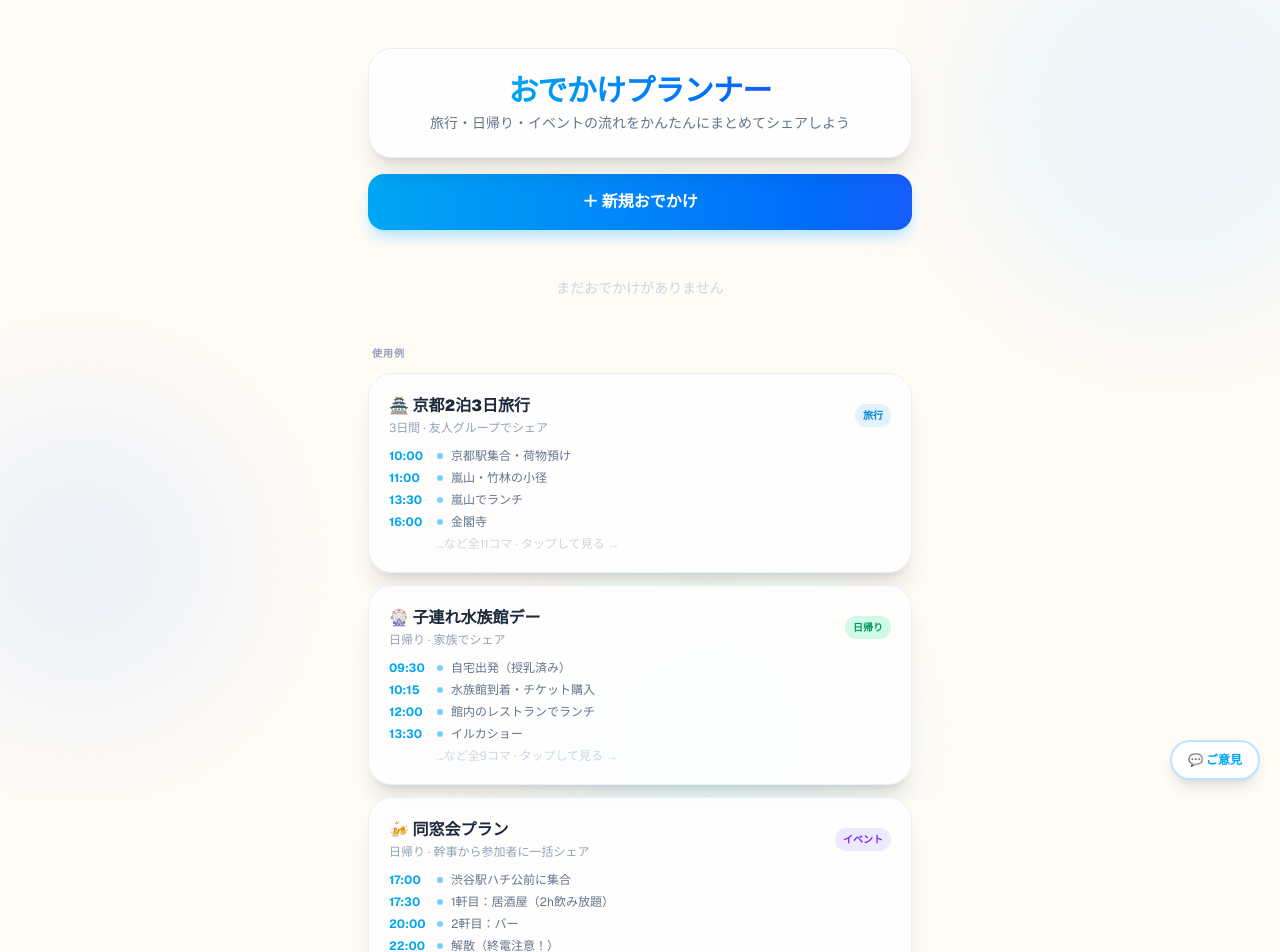
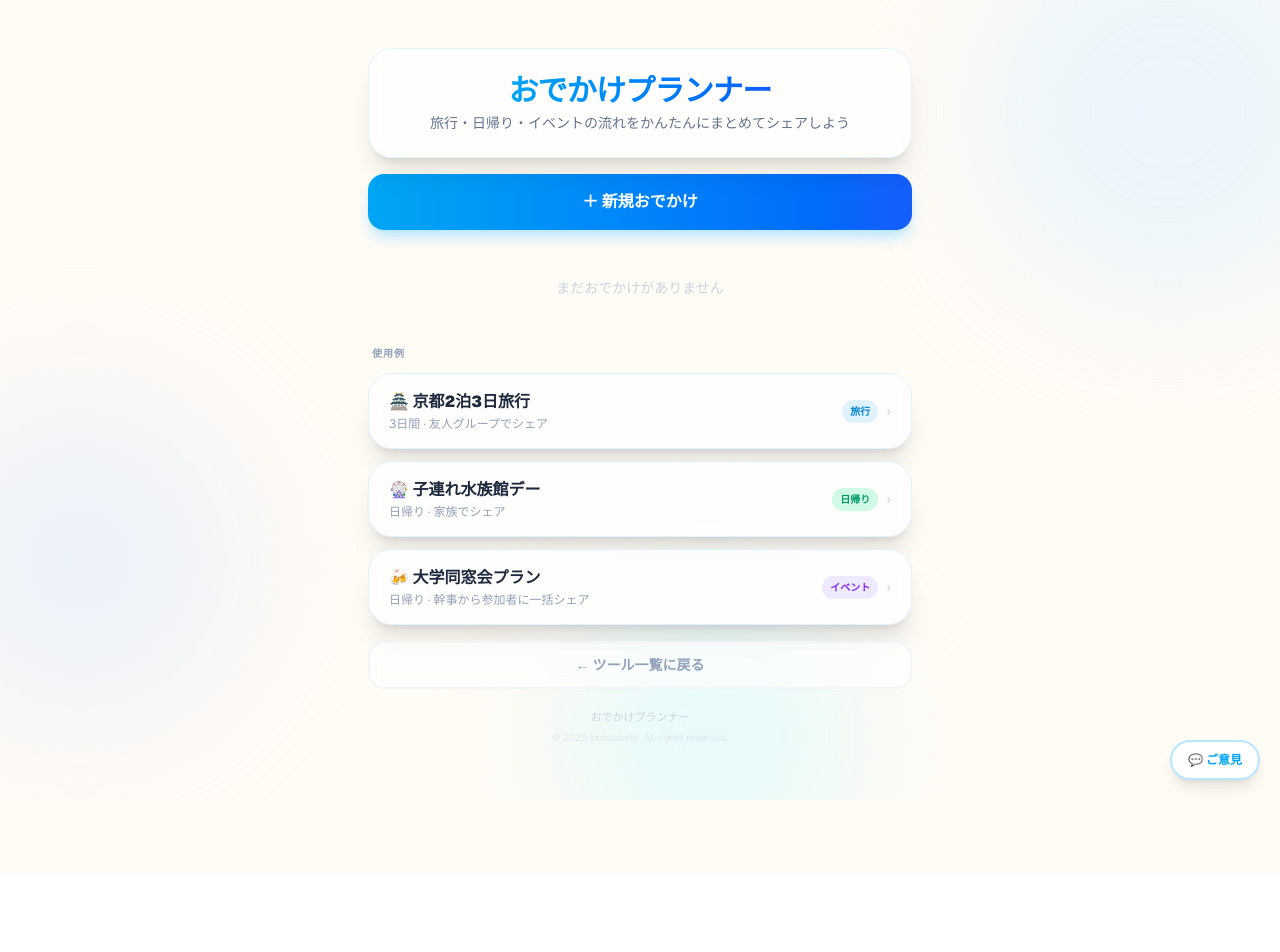
Before and after one commit to bobzabeth/bobzabeth-tools, a Next.js app: page /plan in a window 1280 px wide. Shown: the top 952 px of the page. After the commit the page ends 873 px from the top, so only its background shows below. Built offline with nearby package versions, Linux system fonts and the light colour scheme.

Commit message:
改善：ホームの使用例カードをシンプルなリスト表示に変更（タイムライン削除）
Co-Authored-By: Claude Sonnet 4.6 <noreply@anthropic.com>

```diff
--- a/app/plan/page.tsx
+++ b/app/plan/page.tsx
@@ -151,83 +151,22 @@ export default function PlanPage() {
         <div className="space-y-3">
           <p className="text-[10px] font-bold text-slate-400 uppercase tracking-widest px-1">使用例</p>
 
-          {/* 例1: 京都2泊3日 */}
-          <a href="/plan/demo/kyoto" className="block bg-white/80 backdrop-blur-sm rounded-3xl shadow-xl border border-sky-100 p-5 space-y-3 hover:border-sky-300 transition-all">
-            <div className="flex items-center justify-between">
+          {[
+            { href: "/plan/demo/kyoto", emoji: "🏯", title: "京都2泊3日旅行", sub: "3日間 · 友人グループでシェア", badge: "旅行", badgeClass: "bg-sky-100 text-sky-600" },
+            { href: "/plan/demo/aquarium", emoji: "🎡", title: "子連れ水族館デー", sub: "日帰り · 家族でシェア", badge: "日帰り", badgeClass: "bg-emerald-100 text-emerald-600" },
+            { href: "/plan/demo/reunion", emoji: "🍻", title: "大学同窓会プラン", sub: "日帰り · 幹事から参加者に一括シェア", badge: "イベント", badgeClass: "bg-violet-100 text-violet-600" },
+          ].map((ex) => (
+            <a key={ex.href} href={ex.href} className="flex items-center justify-between gap-3 bg-white/80 backdrop-blur-sm rounded-3xl shadow-xl border border-sky-100 px-5 py-4 hover:border-sky-300 transition-all">
               <div>
-                <p className="font-black text-slate-800">🏯 京都2泊3日旅行</p>
-                <p className="text-xs text-slate-400 mt-0.5">3日間 · 友人グループでシェア</p>
+                <p className="font-black text-slate-800">{ex.emoji} {ex.title}</p>
+                <p className="text-xs text-slate-400 mt-0.5">{ex.sub}</p>
               </div>
-              <span className="text-[10px] bg-sky-100 text-sky-600 font-bold px-2 py-1 rounded-full">旅行</span>
-            </div>
-            <div className="space-y-1.5 text-xs text-slate-500">
-              {[
-                { time: "10:00", label: "京都駅集合・荷物預け" },
-                { time: "11:00", label: "嵐山・竹林の小径" },
-                { time: "13:30", label: "嵐山でランチ" },
-                { time: "16:00", label: "金閣寺" },
-              ].map((item, i) => (
-                <div key={i} className="flex items-center gap-2">
-                  <span className="text-sky-500 font-bold w-10 flex-shrink-0">{item.time}</span>
-                  <div className="w-1.5 h-1.5 rounded-full bg-sky-300 flex-shrink-0" />
-                  <span>{item.label}</span>
-                </div>
-              ))}
-              <p className="text-slate-300 pl-12">…など全11コマ · タップして見る →</p>
-            </div>
-          </a>
-
-          {/* 例2: 子連れ日帰り */}
-          <a href="/plan/demo/aquarium" className="block bg-white/80 backdrop-blur-sm rounded-3xl shadow-xl border border-sky-100 p-5 space-y-3 hover:border-sky-300 transition-all">
-            <div className="flex items-center justify-between">
-              <div>
-                <p className="font-black text-slate-800">🎡 子連れ水族館デー</p>
-                <p className="text-xs text-slate-400 mt-0.5">日帰り · 家族でシェア</p>
+              <div className="flex items-center gap-2 flex-shrink-0">
+                <span className={`text-[10px] font-bold px-2 py-1 rounded-full ${ex.badgeClass}`}>{ex.badge}</span>
+                <span className="text-slate-300 text-sm">›</span>
               </div>
-              <span className="text-[10px] bg-emerald-100 text-emerald-600 font-bold px-2 py-1 rounded-full">日帰り</span>
-            </div>
-            <div className="space-y-1.5 text-xs text-slate-500">
-              {[
-                { time: "09:30", label: "自宅出発（授乳済み）" },
-                { time: "10:15", label: "水族館到着・チケット購入" },
-                { time: "12:00", label: "館内のレストランでランチ" },
-                { time: "13:30", label: "イルカショー" },
-              ].map((item, i) => (
-                <div key={i} className="flex items-center gap-2">
-                  <span className="text-sky-500 font-bold w-10 flex-shrink-0">{item.time}</span>
-                  <div className="w-1.5 h-1.5 rounded-full bg-sky-300 flex-shrink-0" />
-                  <span>{item.label}</span>
-                </div>
-              ))}
-              <p className="text-slate-300 pl-12">…など全9コマ · タップして見る →</p>
-            </div>
-          </a>
-
-          {/* 例3: 同窓会 */}
-          <a href="/plan/demo/reunion" className="block bg-white/80 backdrop-blur-sm rounded-3xl shadow-xl border border-sky-100 p-5 space-y-3 hover:border-sky-300 transition-all">
-            <div className="flex items-center justify-between">
-              <div>
-                <p className="font-black text-slate-800">🍻 同窓会プラン</p>
-                <p className="text-xs text-slate-400 mt-0.5">日帰り · 幹事から参加者に一括シェア</p>
-              </div>
-              <span className="text-[10px] bg-violet-100 text-violet-600 font-bold px-2 py-1 rounded-full">イベント</span>
-            </div>
-            <div className="space-y-1.5 text-xs text-slate-500">
-              {[
-                { time: "17:00", label: "渋谷駅ハチ公前に集合" },
-                { time: "17:30", label: "1軒目：居酒屋（2h飲み放題）" },
-                { time: "20:00", label: "2軒目：バー" },
-                { time: "22:00", label: "解散（終電注意！）" },
-              ].map((item, i) => (
-                <div key={i} className="flex items-center gap-2">
-                  <span className="text-sky-500 font-bold w-10 flex-shrink-0">{item.time}</span>
-                  <div className="w-1.5 h-1.5 rounded-full bg-sky-300 flex-shrink-0" />
-                  <span>{item.label}</span>
-                </div>
-              ))}
-              <p className="text-slate-300 pl-12">…など全5コマ · タップして見る →</p>
-            </div>
-          </a>
+            </a>
+          ))}
         </div>
 
         <PlanFooter showMyPlan={false} />
```
